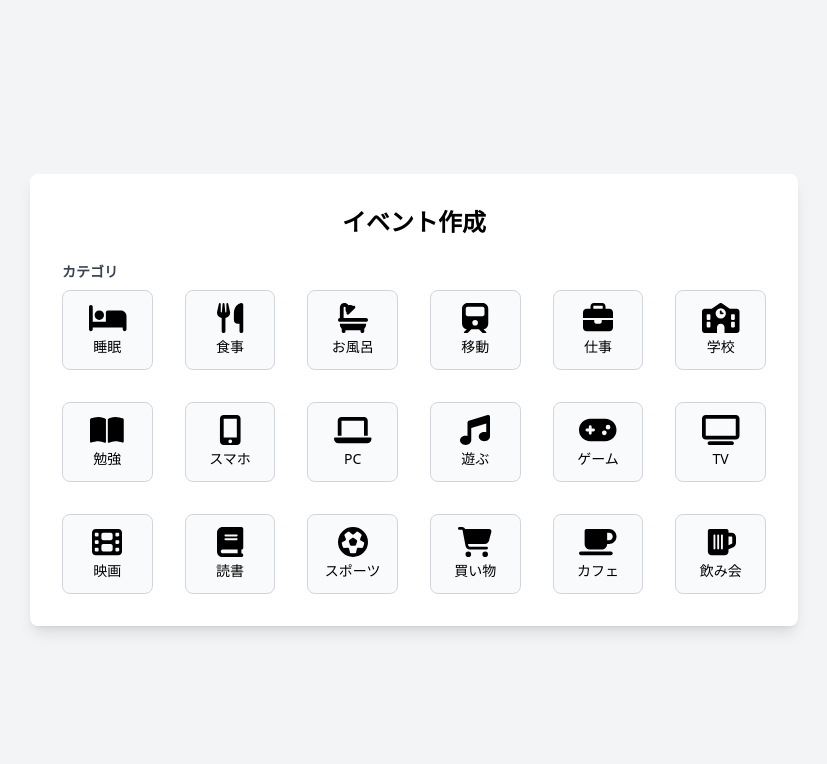
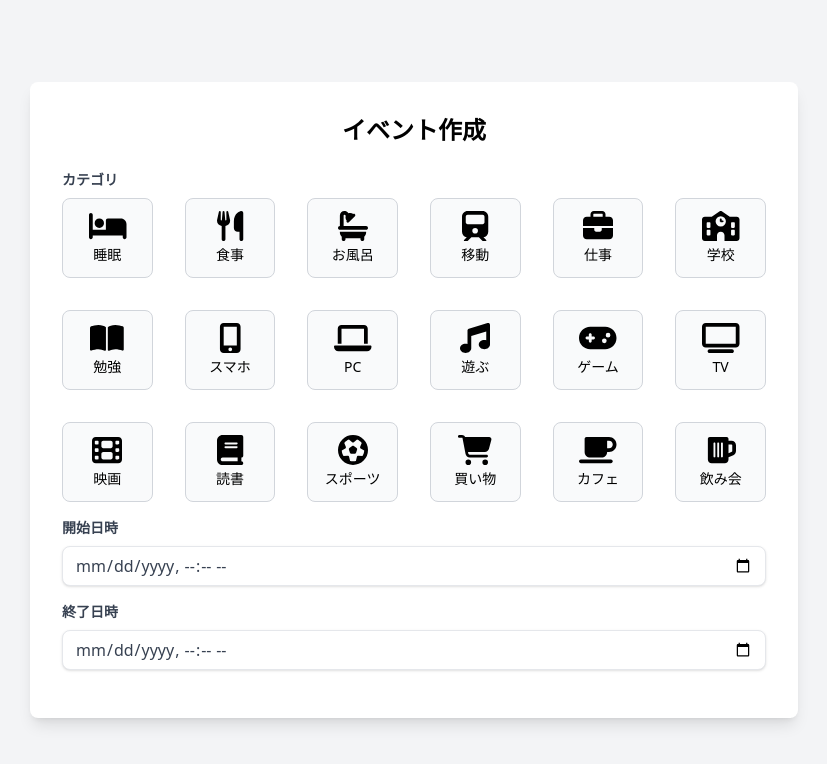
Before and after one commit to barsea/schedpoint, a Vue app in the folder frontend/: page /events/new in a window 1280 px wide. Shown: the top 764 px of the page, without its empty margins (226-1053 px from the left). Built offline with nearby package versions, Linux system fonts and the light colour scheme.

Commit message:
日時入力フォームを追加

```diff
--- a/frontend/src/components/CategorySelector.vue
+++ b/frontend/src/components/CategorySelector.vue
@@ -36,7 +36,7 @@ const selectCategory = (categoryName) => {
 </script>
 
 <template>
-  <div>
+  <div class="mb-4">
     <label class="block text-gray-700 text-sm font-bold mb-2">カテゴリ</label>
     <div class="grid grid-cols-6 gap-8">
       <div
--- a/frontend/src/views/EventFormView.vue
+++ b/frontend/src/views/EventFormView.vue
@@ -4,6 +4,8 @@ import CategorySelector from '@/components/CategorySelector.vue'
 
 // フォームの各入力フィールドに対応するリアクティブなデータ
 const category = ref('') // CategorySelectorからの選択を受け取る
+const startTime = ref('') //
+const endTime = ref('') //
 
 // CategorySelectorから選択されたカテゴリを受け取るハンドラ
 const handleCategoryUpdate = (selectedCat) => {
@@ -16,11 +18,36 @@ const handleCategoryUpdate = (selectedCat) => {
   <div class="min-h-screen bg-gray-100 flex items-center justify-center p-4">
     <div class="bg-white p-8 rounded-lg shadow-lg w-full max-w-3xl">
       <h1 class="text-2xl font-bold text-center mb-6">イベント作成</h1>
+      <!-- カテゴリ選択コンポーネントを組み込み -->
       <!-- v-model:selectedCategory を使用して、CategorySelectorからの選択をcategory変数にバインド -->
       <CategorySelector
-        v-model:selectedCategory="category"
-        @update:selectedCategory="handleCategoryUpdate"
+        v-model:selected-category="category"
+        @update:selected-category="handleCategoryUpdate"
       />
+
+      <!-- 開始日時 -->
+      <div class="mb-4">
+        <label for="startTime" class="block text-gray-700 text-sm font-bold mb-2">開始日時</label>
+        <input
+          id="startTime"
+          v-model="startTime"
+          type="datetime-local"
+          class="shadow appearance-none border rounded-lg w-full py-2 px-3 text-gray-700 leading-tight focus:outline-none focus:shadow-outline"
+          required
+        />
+      </div>
+
+      <!-- 終了日時 -->
+      <div class="mb-4">
+        <label for="endTime" class="block text-gray-700 text-sm font-bold mb-2">終了日時</label>
+        <input
+          id="endTime"
+          v-model="endTime"
+          type="datetime-local"
+          class="shadow appearance-none border rounded-lg w-full py-2 px-3 text-gray-700 leading-tight focus:outline-none focus:shadow-outline"
+          required
+        />
+      </div>
     </div>
   </div>
 </template>
```
